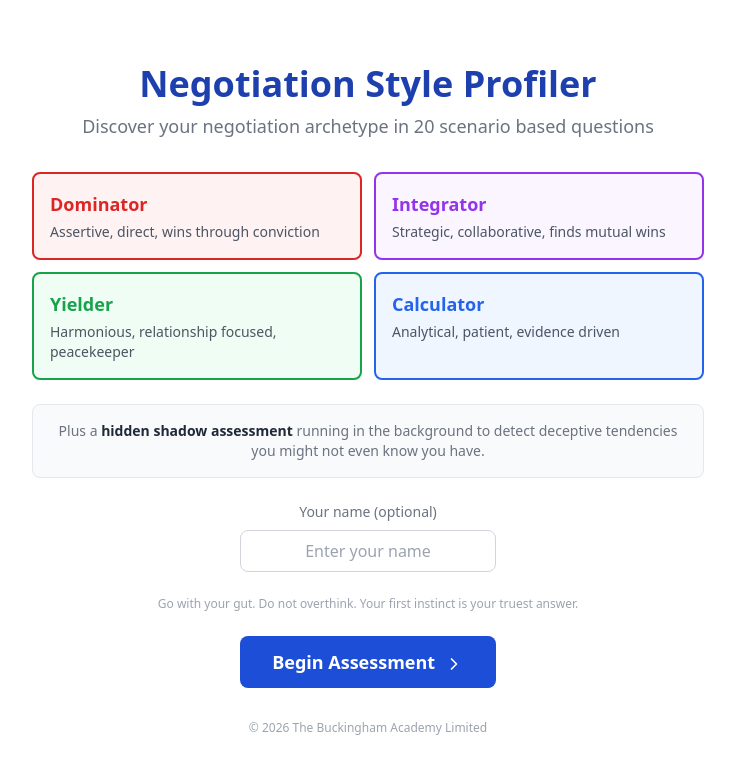
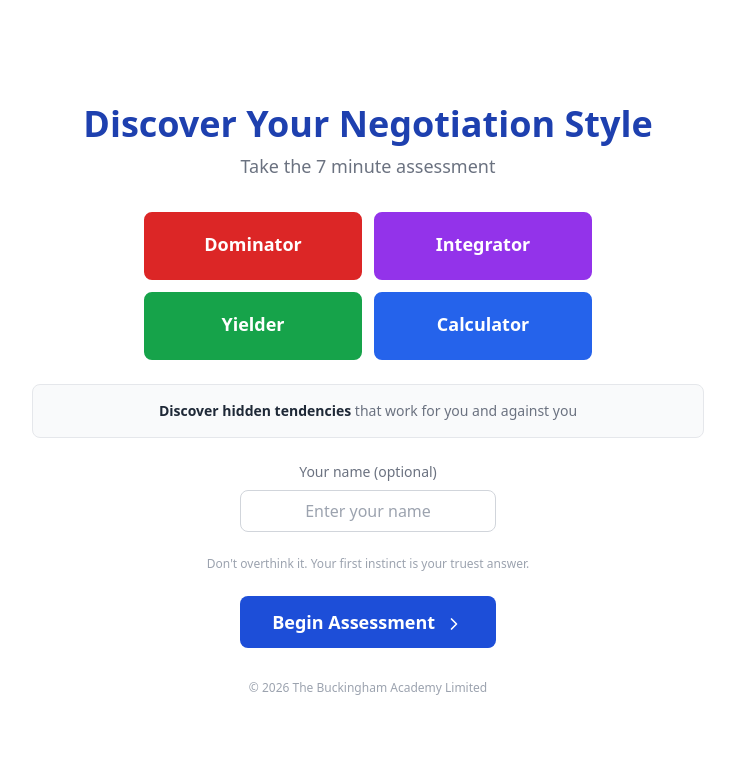
Before and after one commit to emailden-git/negotiation-profiler, a React (Create React App) app: page / in a window 1280 px wide. Shown: the top 774 px of the page, without its empty margins (272-1007 px from the left). Built offline with nearby package versions, Linux system fonts and the light colour scheme.

Commit message:
Solid color boxes, centered text, smaller width

```diff
--- a/src/App.js
+++ b/src/App.js
@@ -289,13 +289,12 @@ const shadowLevels = [
 ];
 
 const styleMeta = {
-  dominator:{label:'Dominator',color:'#DC2626',tw:'text-red-600',bg:'bg-red-600',light:'bg-red-50',border:'border-red-200',barColor:'#DC2626'},
-  integrator:{label:'Integrator',color:'#9333EA',tw:'text-purple-600',bg:'bg-purple-600',light:'bg-purple-50',border:'border-purple-200',barColor:'#9333EA'},
-  yielder:{label:'Yielder',color:'#16A34A',tw:'text-green-600',bg:'bg-green-600',light:'bg-green-50',border:'border-green-200',barColor:'#16A34A'},
-  calculator:{label:'Calculator',color:'#2563EB',tw:'text-blue-600',bg:'bg-blue-600',light:'bg-blue-50',border:'border-blue-200',barColor:'#2563EB'},
+  dominator:{label:'Dominator',color:'#DC2626',tw:'text-white',bg:'bg-red-600',light:'bg-red-600',border:'border-red-600',barColor:'#DC2626'},
+  integrator:{label:'Integrator',color:'#9333EA',tw:'text-white',bg:'bg-purple-600',light:'bg-purple-600',border:'border-purple-600',barColor:'#9333EA'},
+  yielder:{label:'Yielder',color:'#16A34A',tw:'text-white',bg:'bg-green-600',light:'bg-green-600',border:'border-green-600',barColor:'#16A34A'},
+  calculator:{label:'Calculator',color:'#2563EB',tw:'text-white',bg:'bg-blue-600',light:'bg-blue-600',border:'border-blue-600',barColor:'#2563EB'},
 };
 
-const cap = s => s.charAt(0).toUpperCase()+s.slice(1);
 
 function calcResults(answers){
   const sc={dominator:0,integrator:0,yielder:0,calculator:0};
@@ -396,14 +395,14 @@ export default function NegotiationAssessment(){
   if(phase==='intro') return(
     <div className="min-h-screen bg-white text-gray-900 flex items-center justify-center p-4">
       <motion.div initial={{opacity:0,y:20}} animate={{opacity:1,y:0}} className="max-w-2xl w-full text-center">
-        <h1 className="text-4xl font-bold text-blue-800 mb-2">Negotiation Style Profiler</h1>
-        <p className="text-gray-500 mb-8 text-lg">Discover your negotiation archetype in 20 scenario based questions</p>
-        <div className="grid grid-cols-2 gap-3 mb-6 text-left">
+        <h1 className="text-4xl font-bold text-blue-800 mb-2">Discover Your Negotiation Style</h1>
+        <p className="text-gray-500 mb-8 text-lg">Take the 7 minute assessment</p>
+       <div className="grid grid-cols-2 gap-3 mb-6 text-center max-w-md mx-auto">
           {[
-            {n:'Dominator',d:'Assertive, direct, wins through conviction',c:'border-red-600 bg-red-50',tc:'text-red-600'},
-            {n:'Integrator',d:'Strategic, collaborative, finds mutual wins',c:'border-purple-600 bg-purple-50',tc:'text-purple-600'},
-            {n:'Yielder',d:'Harmonious, relationship focused, peacekeeper',c:'border-green-600 bg-green-50',tc:'text-green-600'},
-            {n:'Calculator',d:'Analytical, patient, evidence driven',c:'border-blue-600 bg-blue-50',tc:'text-blue-600'},
+      {n:'Dominator',d:'',c:'border-red-600 bg-red-600 text-center',tc:'text-white'},
+{n:'Integrator',d:'',c:'border-purple-600 bg-purple-600 text-center',tc:'text-white'},
+{n:'Yielder',d:'',c:'border-green-600 bg-green-600 text-center',tc:'text-white'},
+{n:'Calculator',d:'',c:'border-blue-600 bg-blue-600 text-center',tc:'text-white'},
           ].map(a=>(
             <div key={a.n} className={`border-2 rounded-lg p-4 ${a.c}`}>
               <div className={`font-bold text-lg ${a.tc}`}>{a.n}</div>
@@ -412,13 +411,13 @@ export default function NegotiationAssessment(){
           ))}
         </div>
         <div className="border border-gray-200 rounded-lg p-4 mb-6 bg-gray-50">
-          <p className="text-sm text-gray-500">Plus a <span className="text-gray-800 font-semibold">hidden shadow assessment</span> running in the background to detect deceptive tendencies you might not even know you have.</p>
+          <p className="text-sm text-gray-500"> <span className="text-gray-800 font-semibold">Discover hidden tendencies</span> that work for you and against you</p>
         </div>
         <div className="mb-6">
           <label className="block text-sm text-gray-500 mb-2">Your name (optional)</label>
           <input type="text" value={userName} onChange={e=>setUserName(e.target.value)} placeholder="Enter your name" className="w-64 px-4 py-2 border border-gray-300 rounded-lg text-center text-gray-800 focus:outline-none focus:border-blue-600 focus:ring-1 focus:ring-blue-600"/>
         </div>
-        <p className="text-xs text-gray-400 mb-6">Go with your gut. Do not overthink. Your first instinct is your truest answer.</p>
+        <p className="text-xs text-gray-400 mb-6">Don't overthink it. Your first instinct is your truest answer.</p>
         <button onClick={()=>setPhase('quiz')} className="bg-blue-700 hover:bg-blue-800 text-white font-bold px-8 py-3 rounded-lg text-lg transition-colors">
           Begin Assessment <ChevronRight className="inline w-5 h-5 ml-1"/>
         </button>
@@ -553,10 +552,10 @@ export default function NegotiationAssessment(){
 
           <motion.div initial={{opacity:0,y:20}} animate={{opacity:1,y:0}} transition={{delay:0.3}} className="grid grid-cols-4 gap-3 mb-6">
             {[
-              {k:'dominator',label:'Dominator',c:'border-red-600 text-red-600'},
-              {k:'integrator',label:'Integrator',c:'border-purple-600 text-purple-600'},
-              {k:'yielder',label:'Yielder',c:'border-green-600 text-green-600'},
-              {k:'calculator',label:'Calculator',c:'border-blue-600 text-blue-600'},
+{k:'dominator',label:'Dominator',c:'bg-red-600 text-white border-red-600'},
+{k:'integrator',label:'Integrator',c:'bg-purple-600 text-white border-purple-600'},
+{k:'yielder',label:'Yielder',c:'bg-green-600 text-white border-green-600'},
+{k:'calculator',label:'Calculator',c:'bg-blue-600 text-white border-blue-600'},
             ].map(a=>(
               <div key={a.k} className={`text-center bg-white border-2 rounded-xl p-3 ${a.c}`}>
                 <div className="text-2xl font-bold">{pct(a.k)}%</div>
```
